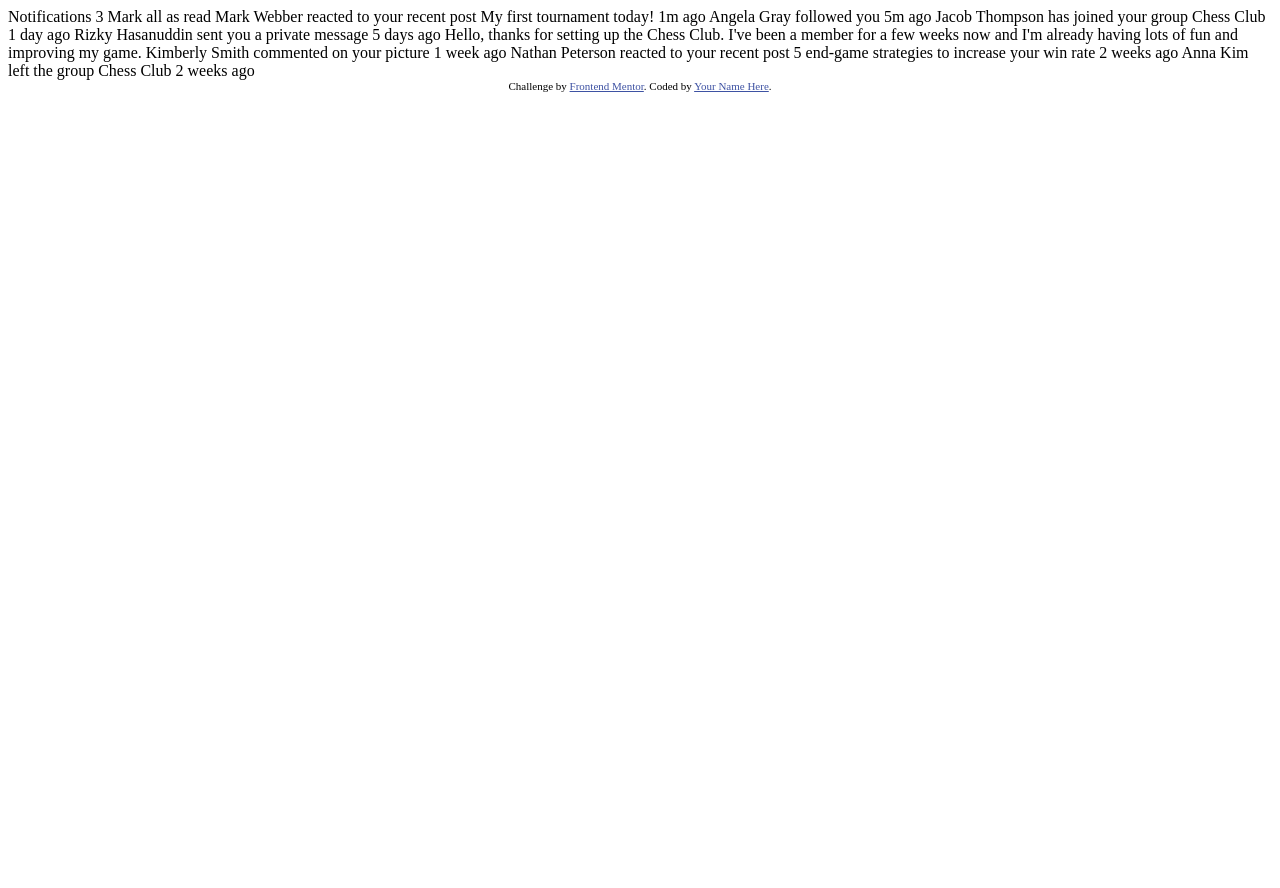
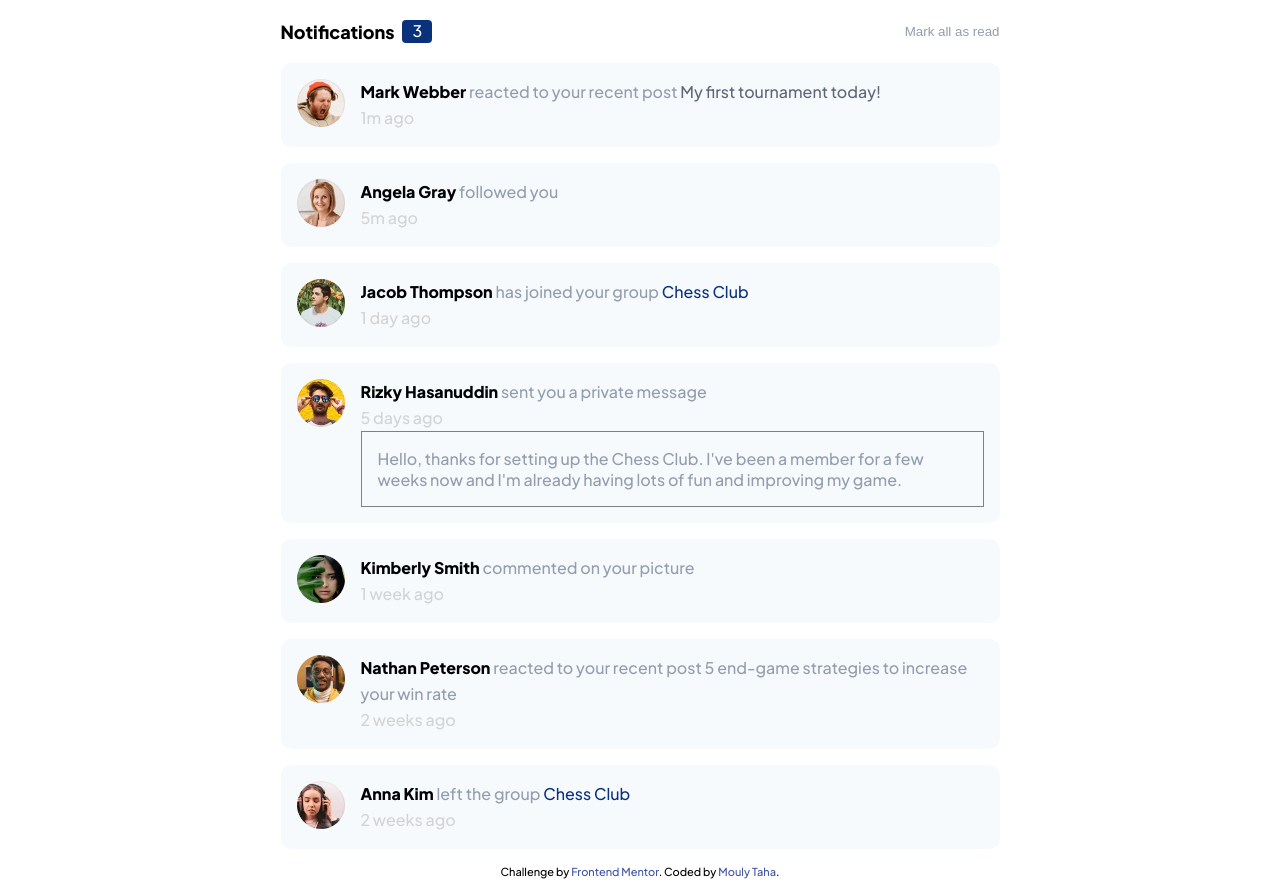
Before and after one commit to MoulyT/notifications-page-main, a plain HTML site: page index.html in a window 1280 px wide. Before the commit the page ends 800 px from the top, so only its background shows below. Drawn offline with Linux system fonts and the light colour scheme.

Commit message:
Added html structure and basic css styles

```diff
--- a/index.html
+++ b/index.html
@@ -1,51 +1,150 @@
 <!DOCTYPE html>
 <html lang="en">
   <head>
-  <meta charset="UTF-8">
-  <meta name="viewport" content="width=device-width, initial-scale=1.0"> <!-- displays site properly based on user's device -->
+    <meta charset="UTF-8" />
+    <meta name="viewport" content="width=device-width, initial-scale=1.0" />
+    <!-- displays site properly based on user's device -->
 
-  <link rel="icon" type="image/png" sizes="32x32" href="./images/favicon-32x32.png">
+    <link
+      rel="icon"
+      type="image/png"
+      sizes="32x32"
+      href="./images/favicon-32x32.png"
+    />
 
     <title>Frontend Mentor | Notifications page</title>
-
-  <!-- Feel free to remove these styles or customise in your own stylesheet 👍 -->
-  <style>
-    .attribution { font-size: 11px; text-align: center; }
-    .attribution a { color: hsl(228, 45%, 44%); }
-  </style>
+    <link href="styles.css" rel="stylesheet" type="text/css" />
   </head>
   <body>
+    <div class="wrapper">
+      <header>
+        <div class="header__notifications">
+          <h1 class="header__h1">Notifications</h1>
+          <div id="header__unread_comments">3</div>
+        </div>
+        <button class="button__all_read">Mark all as read</button>
+      </header>
+      <section class="section__notifications">
+        <div class="card">
+          <img
+            src="/assets/images/avatar-mark-webber.webp"
+            alt=""
+            class="card__image"
+          />
+          <div class="card__text">
+            <p class="card__p">
+              <a href="#" class="card__name">Mark Webber</a> reacted to your
+              recent post
+              <a href="#" class="card__post">My first tournament today!</a>
+            </p>
+            <p class="card__date">1m ago</p>
+          </div>
+        </div>
 
-  Notifications 3
+        <div class="card">
+          <img
+            src="/assets/images/avatar-angela-gray.webp"
+            alt=""
+            class="card__image"
+          />
+          <div class="card__text">
+            <p class="card__p">
+              <a href="#" class="card__name">Angela Gray</a> followed you
+            </p>
+            <p class="card__date">5m ago</p>
+          </div>
+        </div>
 
-  Mark all as read
+        <div class="card">
+          <img
+            src="/assets/images/avatar-jacob-thompson.webp"
+            alt=""
+            class="card__image"
+          />
+          <div class="card__text">
+            <p class="card__p">
+              <a href="#" class="card__name">Jacob Thompson</a> has joined your
+              group
+              <a href="#" class="card__group">Chess Club</a>
+            </p>
+            <p class="card__date">1 day ago</p>
+          </div>
+        </div>
 
-  Mark Webber reacted to your recent post My first tournament today!
-  1m ago
+        <div class="card">
+          <img
+            src="/assets/images/avatar-rizky-hasanuddin.webp"
+            alt=""
+            class="card__image"
+          />
+          <div class="card__text">
+            <p class="card__p">
+              <a href="#" class="card__name">Rizky Hasanuddin</a> sent you a
+              private message
+            </p>
+            <p class="card__date">5 days ago</p>
+            <div class="card__priv_msg">
+              Hello, thanks for setting up the Chess Club. I've been a member
+              for a few weeks now and I'm already having lots of fun and
+              improving my game.
+            </div>
+          </div>
+        </div>
 
-  Angela Gray followed you
-  5m ago
+        <div class="card">
+          <img
+            src="/assets/images/avatar-kimberly-smith.webp"
+            alt=""
+            class="card__image"
+          />
+          <div class="card__text">
+            <p class="card__p">
+              <a href="#" class="card__name">Kimberly Smith</a> commented on
+              your picture
+            </p>
+            <p class="card__date">1 week ago</p>
+          </div>
+        </div>
 
-  Jacob Thompson has joined your group Chess Club
-  1 day ago
+        <div class="card">
+          <img
+            src="/assets/images/avatar-nathan-peterson.webp"
+            alt=""
+            class="card__image"
+          />
+          <div class="card__text">
+            <p class="card__p">
+              <a href="#" class="card__name">Nathan Peterson</a> reacted to your
+              recent post
+              <span>5 end-game strategies to increase your win rate</span>
+            </p>
+            <p class="card__date">2 weeks ago</p>
+          </div>
+        </div>
 
-  Rizky Hasanuddin sent you a private message
-  5 days ago
-  Hello, thanks for setting up the Chess Club. I've been a member for a few weeks now and
-  I'm already having lots of fun and improving my game.
-
-  Kimberly Smith commented on your picture
-  1 week ago
-
-  Nathan Peterson reacted to your recent post 5 end-game strategies to increase your win rate
-  2 weeks ago
-
-  Anna Kim left the group Chess Club
-  2 weeks ago
-
+        <div class="card">
+          <img
+            src="/assets/images/avatar-anna-kim.webp"
+            alt=""
+            class="card__image"
+          />
+          <div class="card__text">
+            <p class="card__p">
+              <a href="#" class="card__name">Anna Kim</a> left the group
+              <a href="#" class="card__group">Chess Club</a>
+            </p>
+            <p class="card__date">2 weeks ago</p>
+          </div>
+        </div>
+      </section>
+      <footer>
         <div class="attribution">
-    Challenge by <a href="https://www.frontendmentor.io?ref=challenge" target="_blank">Frontend Mentor</a>.
-    Coded by <a href="#">Your Name Here</a>.
+          Challenge by
+          <a href="https://www.frontendmentor.io?ref=challenge" target="_blank"
+            >Frontend Mentor</a
+          >. Coded by <a href="#">Mouly Taha</a>.
+        </div>
+      </footer>
     </div>
   </body>
 </html>
--- /dev/null
+++ b/styles.css
@@ -0,0 +1,160 @@
+.attribution {
+  font-size: 11px;
+  text-align: center;
+}
+.attribution a {
+  color: hsl(228, 45%, 44%);
+}
+:root {
+  --red: hsl(1, 90%, 64%);
+  --blue: hsl(219, 85%, 26%);
+  --white: hsl(0, 0%, 100%);
+  --light-grayish-blue-2: hsl(205, 33%, 90%);
+  --grayish-blue: hsl(219, 14%, 63%);
+  --light-grayish-blue-1: hsl(211, 68%, 94%);
+  --dark-grayish-blue: hsl(219, 12%, 42%);
+  --very-dark-blue: hsl(224, 21%, 14%);
+  --very-light-grayish-blue: hsl(210, 60%, 98%);
+  --date: rgb(213, 225, 253);
+}
+
+@font-face {
+  font-family: Jakarta-Sans;
+  src: url(/assets/fonts/PlusJakartaSans-VariableFont_wght.ttf);
+  font-weight: 500 800;
+}
+
+/* layout */
+/* position and dimensions */
+/* margin and padding */
+/* box enhancements */
+/* font enhancements */
+/* others */
+
+/*==========================================================
+Normalization
+============================================*/
+body {
+  font-family: Jakarta-Sans;
+  margin: 0;
+}
+
+h1,
+h2,
+h3,
+h4,
+h5 {
+  margin: 0;
+}
+
+p {
+  font-size: 1rem;
+  line-height: 1.625rem;
+  margin: 0;
+  font-weight: 500;
+}
+
+a {
+  text-decoration: none;
+}
+
+div,
+header {
+  box-sizing: border-box;
+}
+
+/* Wrapper
+========================================================*/
+
+.wrapper {
+  margin: 0 auto 0;
+  padding: 1.25rem 1.5rem 0.625rem;
+  max-width: 47.9375rem;
+}
+
+/* Header
+=======================================================*/
+
+header {
+  display: flex;
+  justify-content: space-between;
+
+  margin-bottom: 1.25rem;
+}
+
+.header__notifications {
+  display: flex;
+}
+
+.header__h1 {
+  margin-right: 0.5rem;
+
+  font-size: 18px;
+  font-weight: 800;
+}
+
+#header__unread_comments {
+  padding: 0 0.625rem 0;
+
+  color: var(--white);
+  background-color: var(--blue);
+
+  border-radius: 0.25rem;
+}
+
+.button__all_read {
+  padding: 0;
+
+  border: none;
+
+  font-weight: 500;
+  color: var(--grayish-blue);
+  background-color: white;
+}
+
+/*Notifications Section
+====================================================*/
+
+.card {
+  display: flex;
+  gap: 1rem;
+
+  padding: 1rem;
+  margin-bottom: 1rem;
+  border-radius: 0.625rem;
+  background-color: var(--very-light-grayish-blue);
+}
+
+.card__image {
+  height: 3rem;
+  width: 3rem;
+}
+
+.card__name {
+  font-weight: 800;
+  color: black;
+}
+
+.card__text {
+  color: var(--grayish-blue);
+}
+
+.card__post {
+  margin: 1rem 0;
+
+  color: var(--dark-grayish-blue);
+}
+
+.card__date {
+  color: lightgrey;
+}
+
+.card__priv_msg {
+  padding: 1rem;
+
+  border: 1px solid gray;
+}
+
+.card__group {
+  color: var(--blue);
+}
```
Lines whose indentation alone changed are shown as unchanged.
